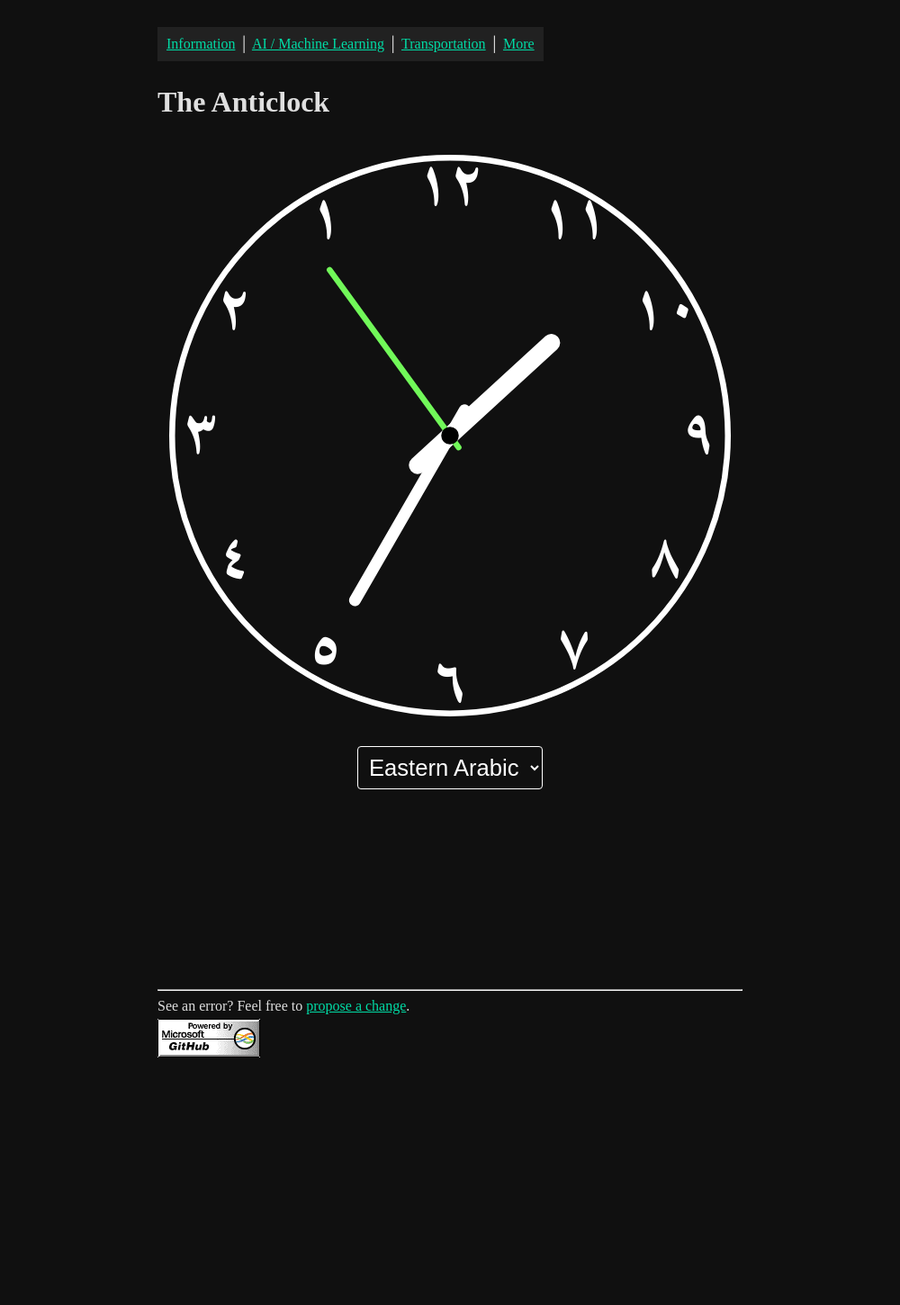
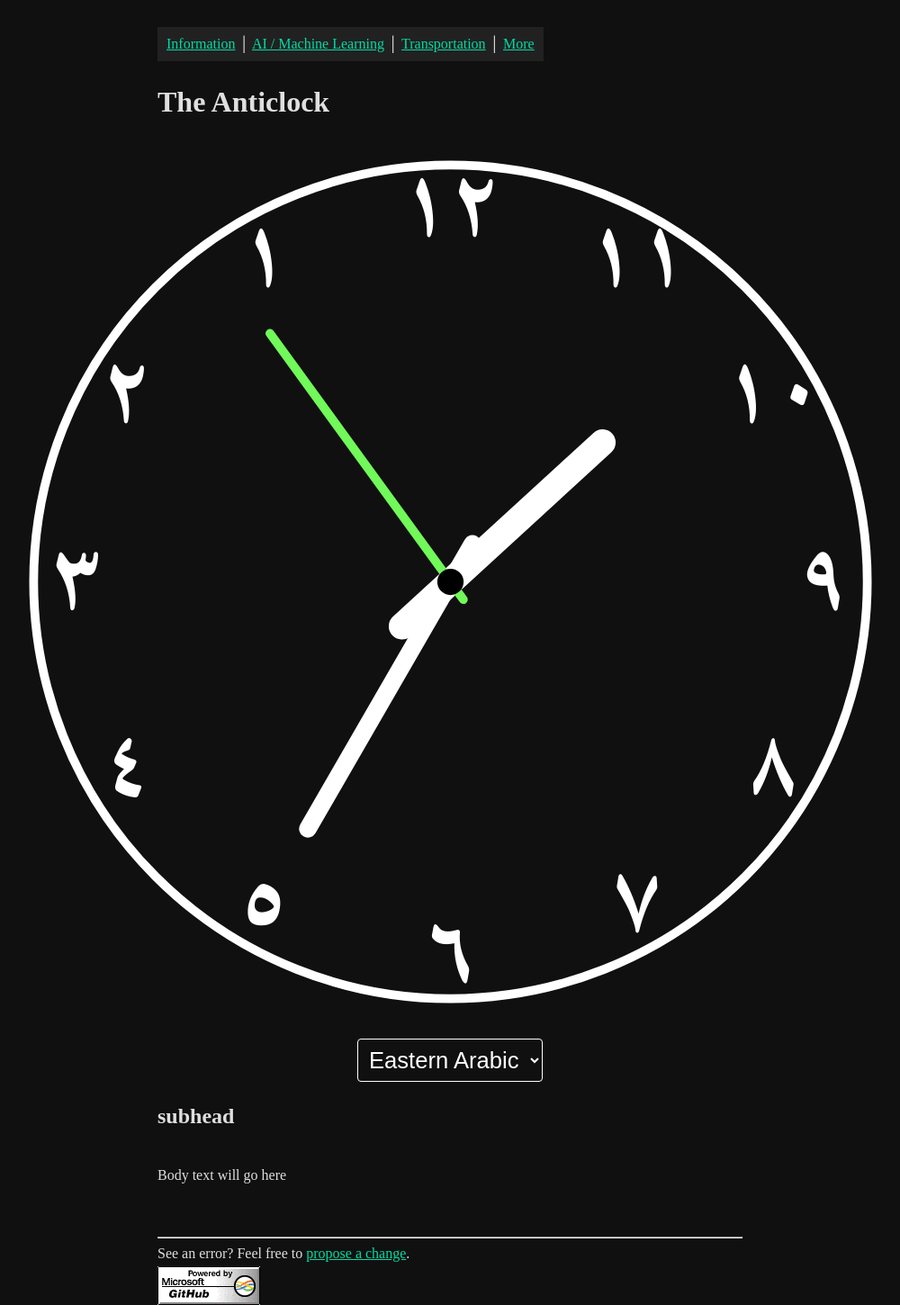
Before and after one commit to benarnav/benarnav.github.io, a Jekyll site: the page built from posts/anticlock.md, in a window 1280 px wide. Shown: the whole page at 90% size, without its empty margins (140-1140 px from the left). Built offline with Jekyll 4.4.1, drawn with Linux system fonts in a browser that asks for light colours; some web fonts are replaced; before the commit the page ends 1175 px from its top, so only the background shows below that.

Commit message:
update layout

```diff
--- a/assets/css/anticlock.css
+++ b/assets/css/anticlock.css
@@ -1,12 +1,16 @@
 .clock-container {
     display: flex;
     flex-direction: column;
-    /* justify-content: center; */
+    align-self: center;
     align-items: center;
     min-height: 100vh;
     gap: 20px;
     background-color: transparent;
     color: white;
+    width: 150%;
+}
+@media only screen and (max-width: 768px){
+    .clock-container{ width: 100%;}
 }
 
 .clock {
--- a/posts/anticlock.md
+++ b/posts/anticlock.md
@@ -102,3 +102,7 @@ layout: anticlock
     setInterval(updateClockHands, 1000);
     updateClockHands();
 </script>
+
+## subhead
+
+Body text will go here
```
